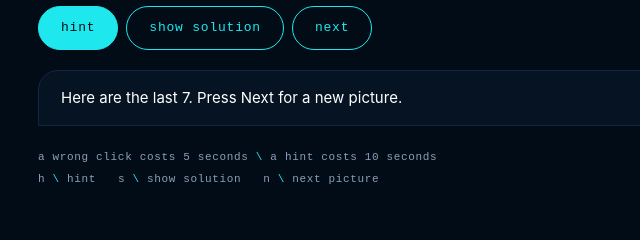
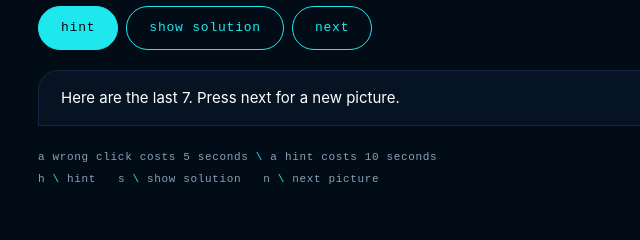
Before and after one commit to demispee/example_project, a plain HTML site: page spot-the-difference.html in a window 1280 px wide. Both pictures are taken after a click on the button "show solution". Shown: the part 817-1057 px from the top of the page, 12-652 px from the left. Drawn offline with Linux system fonts and the light colour scheme; a web font is replaced by a local one.

Commit message:
Add OpenSpec specs and ADRs for all pages
One spec per page (site, sudoku, spot the difference, bouncing balls),
written from the current behavior, plus three architectural decision
records. Also lowercase the button name in the show-solution message to
match the restyled buttons.

Co-Authored-By: Claude Opus 5.5 <noreply@anthropic.com>

```diff
--- a/spot-the-difference.html
+++ b/spot-the-difference.html
@@ -1381,7 +1381,7 @@
       const remaining = active.filter(d => !found.has(d.id));
       marksLayers().forEach(layer => remaining.forEach(d =>
         addMark(layer, `<circle class="revealed" cx="${d.x}" cy="${d.y}" r="${d.r + 8}"/>`)));
-      messageEl.textContent = `Here are the last ${remaining.length}. Press Next for a new picture.`;
+      messageEl.textContent = `Here are the last ${remaining.length}. Press next for a new picture.`;
       updateStats();
     }
 
```
Also changed, not shown: .openspec/README.md (added), .openspec/adr/0001-single-file-pages.md (added), .openspec/adr/0002-lab271-design-system.md (added), .openspec/adr/0003-difficulty-by-human-techniques.md (added), .openspec/specs/000-site/spec.md (added), .openspec/specs/001-sudoku/spec.md (added), .openspec/specs/002-spot-the-difference/spec.md (added), .openspec/specs/003-bouncing-balls/spec.md (added), README.md.
